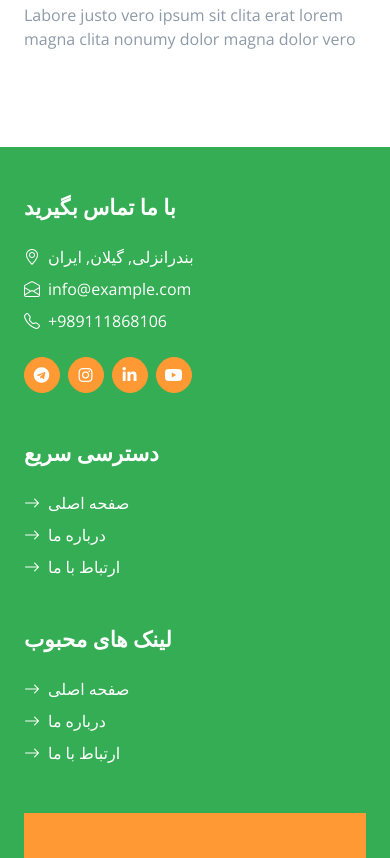
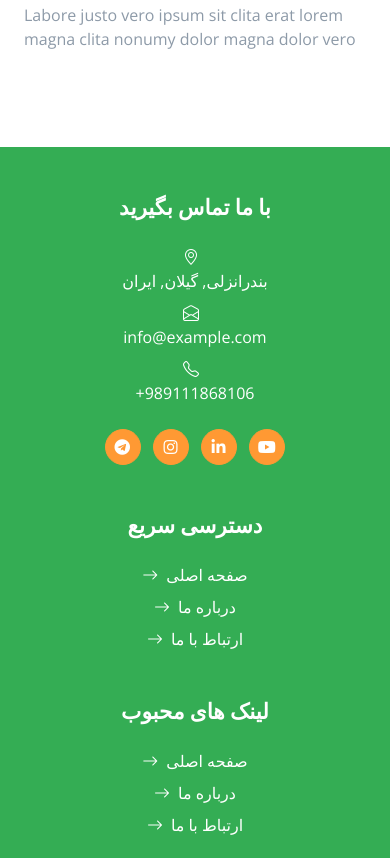
Before and after one commit to HassanMajidi01/organic-farm-website-template, a plain HTML site: page about.html in a window 390 px wide. Shown: the part 1517-2375 px from the top of the page. Drawn offline with nearby package versions, Linux system fonts and the light colour scheme.

Commit message:
some features are added.

```diff
--- a/about.html
+++ b/about.html
@@ -271,26 +271,26 @@
 
 
     <!-- Footer Start -->
-    <div class="container-fluid bg-footer bg-primary text-white mt-5">
+    <div class="container-fluid bg-footer bg-primary text-white mt-5 text-center">
         <div class="container">
             <div class="row gx-5">
                 <div class="col-lg-8 col-md-6">
                     <div class="row gx-5">
                         <div class="col-lg-4 col-md-12 pt-5 mb-5">
                             <h4 class="text-white mb-4">با ما تماس بگیرید</h4>
-                            <div class="d-flex mb-2">
+                            <div class="d-lg-flex mb-2">
                                 <i class="bi bi-geo-alt text-white me-2"></i>
                                 <p class="text-white mb-0">بندرانزلی, گیلان, ایران</p>
                             </div>
-                            <div class="d-flex mb-2">
+                            <div class="d-lg-flex mb-2">
                                 <i class="bi bi-envelope-open text-white me-2"></i>
                                 <p class="text-white mb-0">info@example.com</p>
                             </div>
-                            <div class="d-flex mb-2">
+                            <div class="d-lg-flex mb-2">
                                 <i class="bi bi-telephone text-white me-2"></i>
                                 <p class="text-white mb-0">+989111868106</p>
                             </div>
-                            <div class="d-flex mt-4">
+                            <div class="d-lg-flex mt-4">
                                 <a class="btn btn-secondary btn-square rounded-circle me-2" href="https://freewebsitecode.com/"><i class="fab fa-telegram"></i></a>
                                 <a class="btn btn-secondary btn-square rounded-circle me-2" href="https://facebook.com/freewebsitecode/"><i class="fab fa-instagram"></i></a>
                                 <a class="btn btn-secondary btn-square rounded-circle me-2" href="https://freewebsitecode.com/"><i class="fab fa-linkedin-in"></i></a>
```
Also changed, not shown: contact.html (+5 -5 lines), index.html (+10 -5 lines), product.html (+6 -6 lines).
